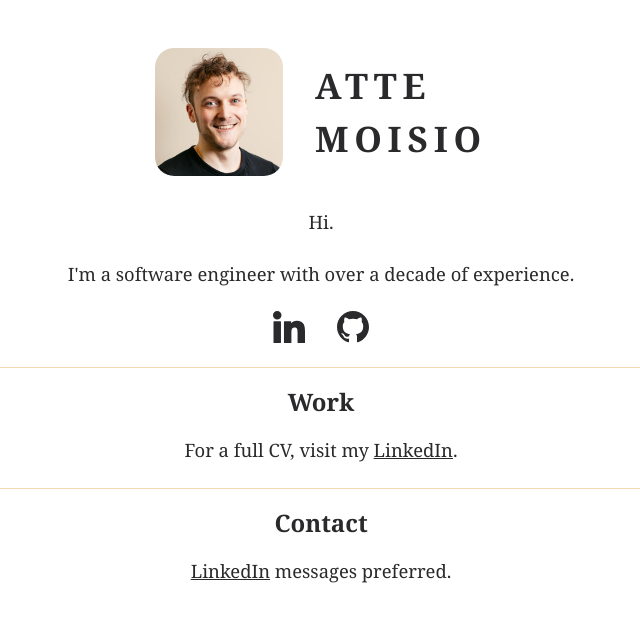
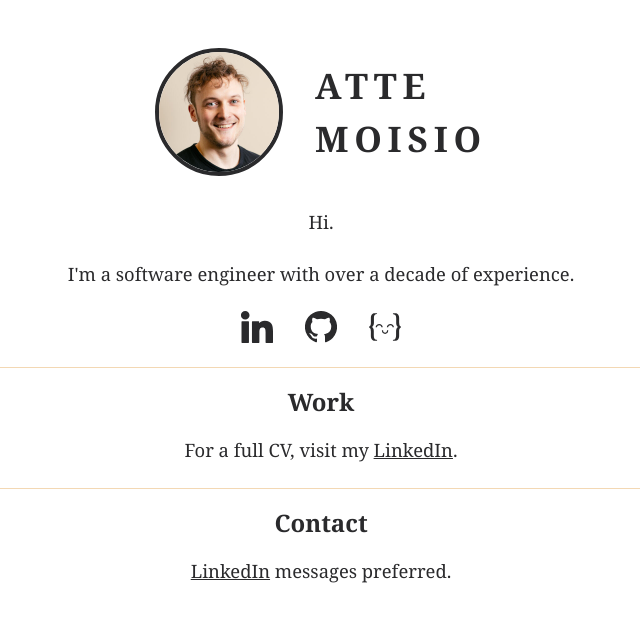
Before and after one commit to attemoi/attemoisio.fi, a plain HTML site: page index.html in a window 1280 px wide. Shown: the whole page, without its empty margins (319-959 px from the left). Drawn offline with Linux system fonts and the light colour scheme.

Commit message:
Add link to exercism, tweak styles

```diff
--- a/index.css
+++ b/index.css
@@ -95,5 +95,6 @@ header img {
   display: block;
   width: 8rem;
   height: 8rem;
-  border-radius: 15%;
+  border-radius: 50%;
+  border: 4px solid var(--text-color);
 }
--- a/index.html
+++ b/index.html
@@ -27,7 +27,7 @@
           viewBox="0 0 310 310"
         >
           <path
-            d="M72.16 99.73H9.927a5 5 0 0 0-5 5v199.928a5 5 0 0 0 5 5H72.16a5 5 0 0 0 5-5V104.73a5 5 0 0 0-5-5zM41.066.341C18.422.341 0 18.743 0 41.362 0 63.991 18.422 82.4 41.066 82.4c22.626 0 41.033-18.41 41.033-41.038C82.1 18.743 63.692.341 41.066.341zM230.454 94.761c-24.995 0-43.472 10.745-54.679 22.954V104.73a5 5 0 0 0-5-5h-59.599a5 5 0 0 0-5 5v199.928a5 5 0 0 0 5 5h62.097a5 5 0 0 0 5-5V205.74c0-33.333 9.054-46.319 32.29-46.319 25.306 0 27.317 20.818 27.317 48.034v97.204a5 5 0 0 0 5 5H305a5 5 0 0 0 5-5V194.995c0-49.565-9.451-100.234-79.546-100.234z"
+            d="M72 100H10c-3 0-5 2-5 5v200c0 2 2 5 5 5h62c3 0 5-3 5-5V105c0-3-2-5-5-5zM41 0a41 41 0 1 0 0 83 41 41 0 0 0 0-83zM230 95c-25 0-43 11-54 23v-13c0-3-2-5-5-5h-60c-3 0-5 2-5 5v200c0 2 2 5 5 5h62c3 0 5-3 5-5v-99c0-34 9-47 33-47 25 0 27 21 27 48v98c0 2 2 5 5 5h62c3 0 5-3 5-5V195c0-50-9-100-80-100z"
           />
         </svg>
       </a>
@@ -42,7 +42,23 @@
           viewBox="0 0 24 24"
         >
           <path
-            d="M12 0c-6.626 0-12 5.373-12 12 0 5.302 3.438 9.8 8.207 11.387.599.111.793-.261.793-.577v-2.234c-3.338.726-4.033-1.416-4.033-1.416-.546-1.387-1.333-1.756-1.333-1.756-1.089-.745.083-.729.083-.729 1.205.084 1.839 1.237 1.839 1.237 1.07 1.834 2.807 1.304 3.492.997.107-.775.418-1.305.762-1.604-2.665-.305-5.467-1.334-5.467-5.931 0-1.311.469-2.381 1.236-3.221-.124-.303-.535-1.524.117-3.176 0 0 1.008-.322 3.301 1.23.957-.266 1.983-.399 3.003-.404 1.02.005 2.047.138 3.006.404 2.291-1.552 3.297-1.23 3.297-1.23.653 1.653.242 2.874.118 3.176.77.84 1.235 1.911 1.235 3.221 0 4.609-2.807 5.624-5.479 5.921.43.372.823 1.102.823 2.222v3.293c0 .319.192.694.801.576 4.765-1.589 8.199-6.086 8.199-11.386 0-6.627-5.373-12-12-12z"
+            d="M12 0a12 12 0 0 0-3.8 23.4c.6.1.8-.3.8-.6v-2.2c-3.3.7-4-1.4-4-1.4-.6-1.4-1.4-1.8-1.4-1.8-1-.7.1-.7.1-.7 1.2 0 1.9 1.2 1.9 1.2 1 1.8 2.8 1.3 3.4 1 .2-.8.5-1.3.8-1.6-2.7-.3-5.5-1.3-5.5-6 0-1.2.5-2.3 1.3-3.1-.1-.4-.6-1.6.1-3.2 0 0 1-.3 3.3 1.2a11.5 11.5 0 0 1 6 0C17.3 4.7 18.3 5 18.3 5c.7 1.6.2 2.9.1 3.2.8.8 1.3 1.9 1.3 3.2 0 4.6-2.9 5.6-5.5 5.9.4.4.8 1.1.8 2.2v3.3c0 .3.2.7.8.6A12 12 0 0 0 12 0z"
+          />
+        </svg>
+      </a>
+      <a
+        href="https://exercism.org/profiles/attemoi"
+        aria-label="Link to my Exercism.org
+      profile"
+      >
+        <svg
+          title="Exercism"
+          xmlns="http://www.w3.org/2000/svg"
+          width="100%"
+          viewBox="0 0 24 24"
+        >
+          <path
+            d="M4.3 1.7c-1 0-1.6.3-2.1.9-.5.5-.8 1.4-.8 2.6v3.4c0 .8 0 1.5-.2 1.9a3 3 0 0 1-1 1.2L0 12s0 .2.2.3c.5.3.8.8 1 1.2l.2 1.8v3.5c0 1.2.3 2 .8 2.6.5.6 1.2 1 2.1 1h1l.7-.1.1-.3c0-.2-.1-.3-.4-.4l-.5-.1c-1-.3-1.6-1.3-1.6-3.2V15c0-1.2-.3-2-.9-2.6l-.2-.2-.2-.2.2-.2.2-.2c.6-.5 1-1.4 1-2.7V5.6c0-1 0-1.8.3-2.3.3-.4.9-.7 1.7-1 .3 0 .4-.2.4-.3 0-.2-.3-.3-.9-.3zm14.5 0c-.6 0-.9.1-.9.3 0 .2.1.3.4.4.8.2 1.4.5 1.7 1 .2.4.4 1.2.4 2.3V9c0 1.2.3 2 .9 2.6l.2.2.2.2-.2.2-.2.2c-.6.5-1 1.4-1 2.7v3.3c0 1.8-.5 2.9-1.5 3.1l-.5.1c-.3 0-.4.2-.4.4l.1.3h1.7c.9 0 1.6-.3 2.1-.9.5-.5.8-1.4.8-2.6v-3.4c0-.8 0-1.5.2-1.9a3 3 0 0 1 1-1.2l.2-.3s0-.2-.2-.3a3 3 0 0 1-1-1.2l-.2-1.8V5.2c0-1.2-.3-2-.8-2.6-.5-.6-1.2-1-2.1-1zm-11.1 8C6.2 9.7 5 10.8 5 12.2h1c0-.8.8-1.5 1.7-1.5.9 0 1.6.7 1.6 1.5h1c0-1.4-1.2-2.5-2.6-2.5zm8.4 0c-1.5 0-2.7 1.1-2.7 2.5h1c0-.8.8-1.5 1.7-1.5.9 0 1.6.7 1.6 1.5h1c0-1.4-1.2-2.5-2.6-2.5zm-6.4 4.7v.5c0 1.3 1 2.3 2.4 2.3 1.3 0 2.3-1 2.3-2.3v-.5h-.9v.5c0 .9-.8 1.4-1.4 1.4s-1.5-.2-1.5-1.4v-.5z"
           />
         </svg>
       </a>
```
